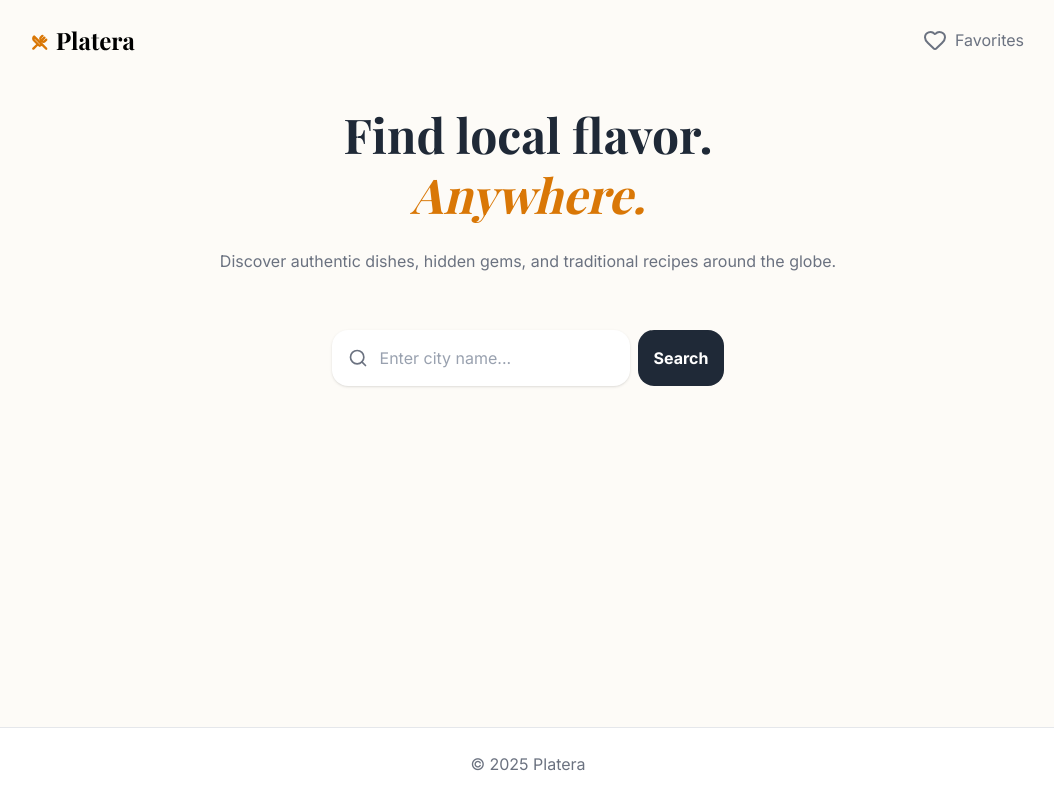
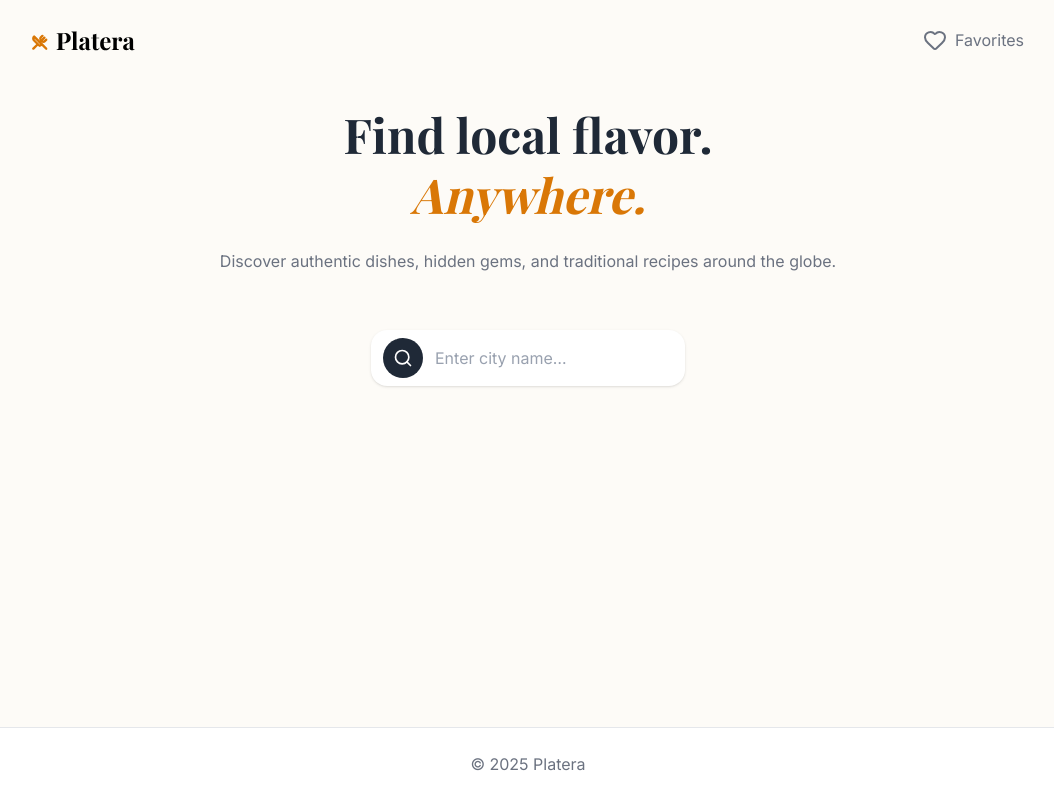
Before and after one commit to gorankolak/platera-app, a React (Vite) app: page / in a window 1280 px wide. Shown: the whole page, without its empty margins (112-1166 px from the left). Built offline with nearby package versions, Linux system fonts and the light colour scheme; no server answers.

Commit message:
Improved search button look and functionality

```diff
--- a/src/components/SearchBar.tsx
+++ b/src/components/SearchBar.tsx
@@ -1,20 +1,33 @@
 import { Search as SearchIcon } from "lucide-react";
-import { useState } from "react";
+import { useRef, useState } from "react";
 import { useNavigate } from "react-router";
 import type { FormEvent, ChangeEvent } from "react";
-import Button from "./Button";
 
 const SearchBar = () => {
-  const [input, setInput] = useState<string>("");
+  const [input, setInput] = useState("");
+  const inputRef = useRef<HTMLInputElement>(null);
   const navigate = useNavigate();
 
   const handleSubmit = (e: FormEvent<HTMLFormElement>) => {
     e.preventDefault();
     const city = input.trim();
 
-    if (!city) return;
+    if (!city) {
+      inputRef.current?.focus();
+      return;
+    }
 
-    void navigate(`/search/${encodeURIComponent(city.toLowerCase())}`);
+    navigate(`/search/${encodeURIComponent(city.toLowerCase())}`);
+    setInput("");
+  };
+
+  const handleIconClick = () => {
+    if (!input.trim()) {
+      inputRef.current?.focus();
+      return;
+    }
+
+    navigate(`/search/${encodeURIComponent(input.toLowerCase())}`);
     setInput("");
   };
 
@@ -24,24 +37,25 @@ const SearchBar = () => {
 
   return (
     <div className="mx-auto mb-12 p-4 sm:max-w-xl">
-      <form
-        onSubmit={handleSubmit}
-        className="relative flex items-center gap-2"
-      >
-        <SearchIcon className="text-mediumgray absolute left-4 h-5 w-5" />
+      <form onSubmit={handleSubmit} className="relative flex items-center">
+        <button
+          type="button"
+          onClick={handleIconClick}
+          aria-label="Search"
+          className="bg-darkgray absolute left-3 flex h-10 w-10 cursor-pointer items-center justify-center rounded-full text-white transition hover:opacity-90 active:scale-95"
+        >
+          <SearchIcon className="h-5 w-5" />
+        </button>
 
         <input
+          ref={inputRef}
           type="text"
-          placeholder="Enter city name..."
+          placeholder="Enter city name…"
           value={input}
           minLength={2}
           onChange={handleChange}
-          className="text-mediumgray focus:ring-primary/20 block w-full rounded-2xl border-none bg-white py-4 pr-4 pl-12 shadow-sm placeholder:text-gray-400 focus:ring-2"
+          className="text-mediumgray focus:ring-primary/20 block w-full rounded-2xl bg-white py-4 pr-4 pl-16 shadow-sm placeholder:text-gray-400 focus:ring-2"
         />
-
-        <Button type="submit" variant="dark">
-          Search
-        </Button>
       </form>
     </div>
   );
```
